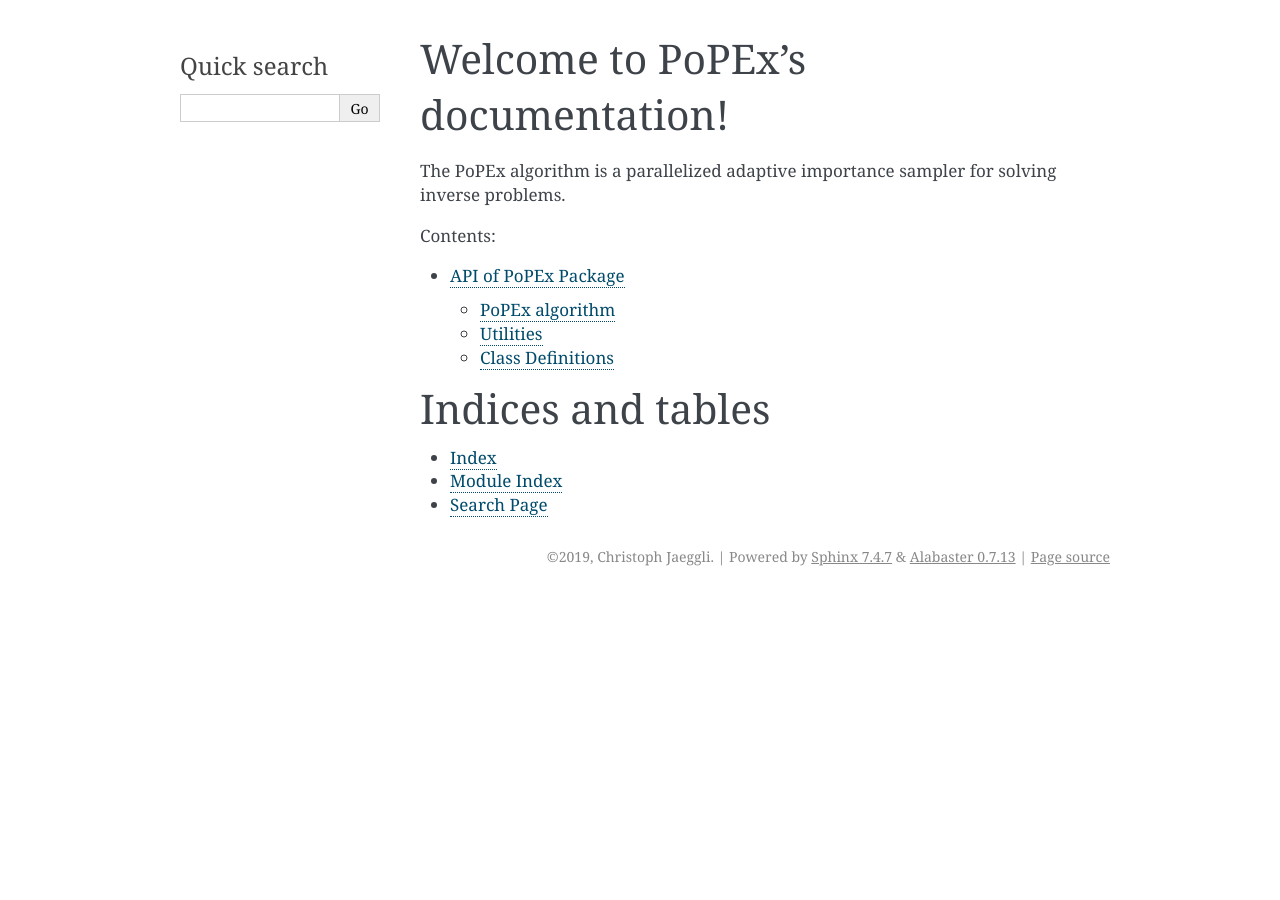
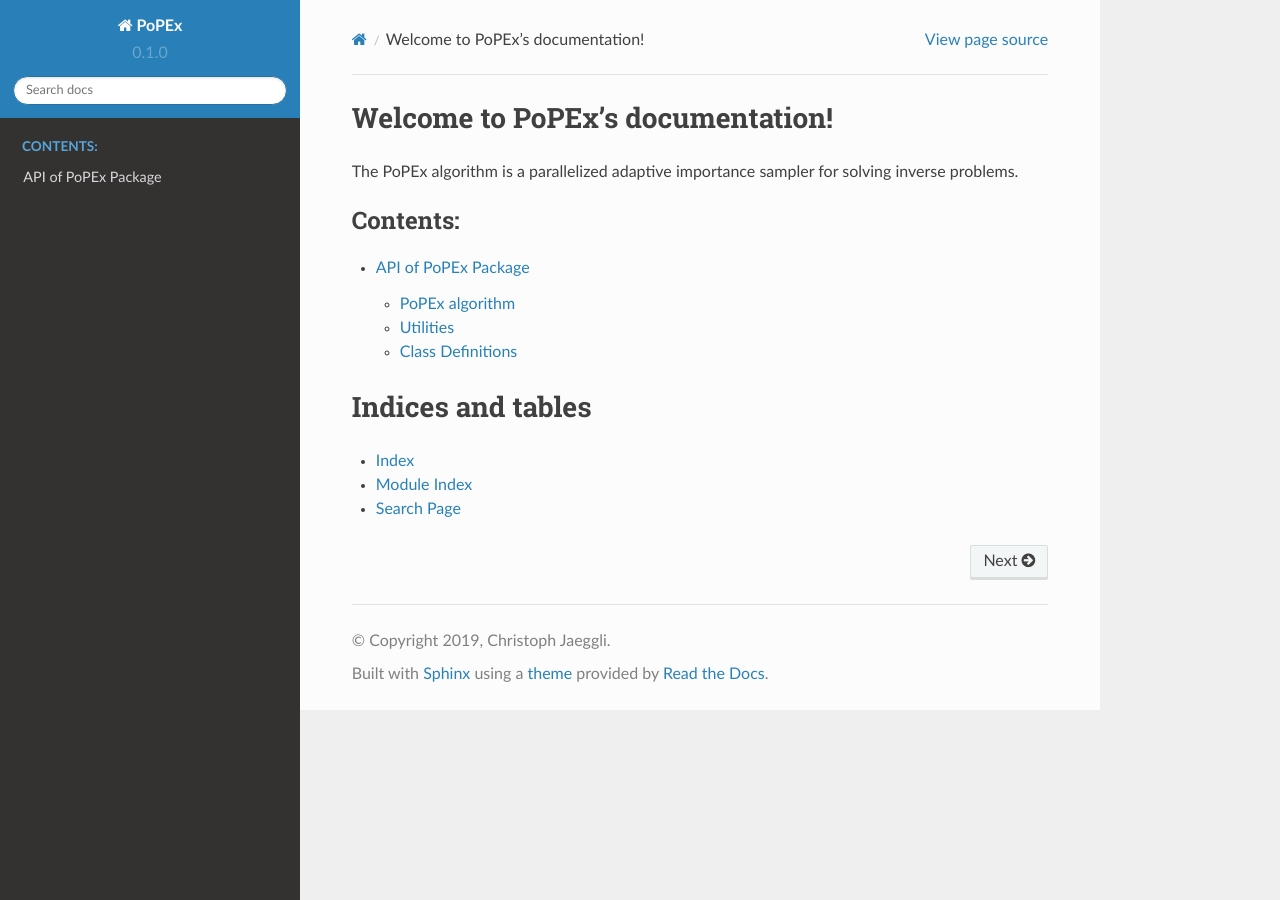
Before and after one commit to randlab/PoPEx, a Sphinx documentation site: the page built from docs/index.rst, in a window 1280 px wide. Built offline with Sphinx 7.4.7 and the Read the Docs theme 2.0.0, drawn with Linux system fonts in a browser that asks for light colours; formulas are drawn with MathJax 3.

Commit message:
Changed html theme of docs (to 'sphinx_rtd_theme')

```diff
--- a/docs/conf.py
+++ b/docs/conf.py
@@ -88,7 +88,9 @@ todo_include_todos = True
 # The theme to use for HTML and HTML Help pages.  See the documentation for
 # a list of builtin themes.
 #
-html_theme = 'alabaster'
+# html_theme = 'alabaster'
+# html_theme = 'default'
+html_theme = "sphinx_rtd_theme"
 
 # Theme options are theme-specific and customize the look and feel of a theme
 # further.  For a list of options available for each theme, see the
```
